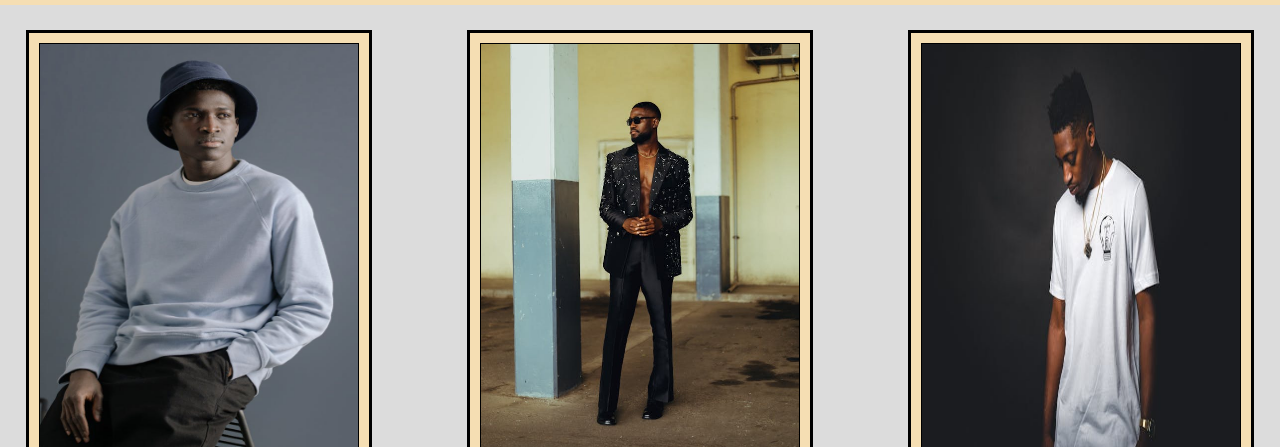
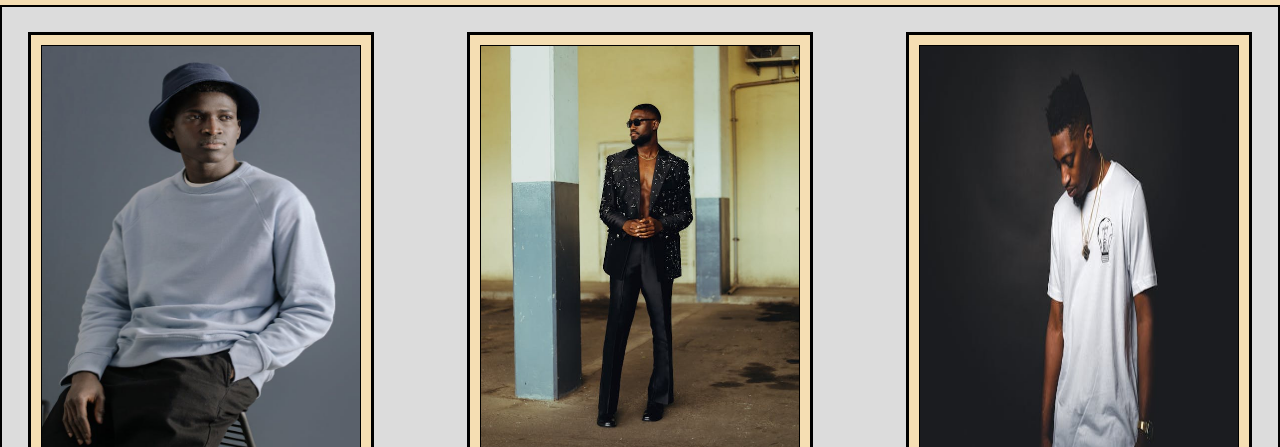
Before and after one commit to TobiLonardi/trabajo-practico-coder, a plain HTML site: page pages/ventana-catalogo.html in a window 1280 px wide. Shown: the part 192-639 px from the top of the page. Drawn offline with nearby package versions, Linux system fonts and the light colour scheme.

Commit message:
implementacion de corecciones

```diff
--- a/pages/ventana-catalogo.html
+++ b/pages/ventana-catalogo.html
@@ -10,15 +10,19 @@
         integrity="sha384-QWTKZyjpPEjISv5WaRU9OFeRpok6YctnYmDr5pNlyT2bRjXh0JMhjY6hW+ALEwIH" crossorigin="anonymous">
 </head>
 
-<body>
+<body class="main-body">
     <header class="main-header">
         <nav class="navbar">
             <div class="container-fluid">
-              <a class="navbar-brand " href="../index.html"><h1>Vella&Tinto</h1></a>
-              <button class="navbar-toggler " type="button" data-bs-toggle="offcanvas" data-bs-target="#offcanvasNavbar" aria-controls="offcanvasNavbar" aria-label="Toggle navigation">
+                <a class="navbar-brand " href="../index.html">
+                    <h1>Vella&Tinto</h1>
+                </a>
+                <button class="navbar-toggler " type="button" data-bs-toggle="offcanvas"
+                    data-bs-target="#offcanvasNavbar" aria-controls="offcanvasNavbar" aria-label="Toggle navigation">
                     <span class="navbar-toggler-icon "></span>
                 </button>
-              <div class="offcanvas offcanvas-end bg-secondary-subtle " tabindex="-1" id="offcanvasNavbar" aria-labelledby="offcanvasNavbarLabel">
+                <div class="offcanvas offcanvas-end bg-secondary-subtle " tabindex="-1" id="offcanvasNavbar"
+                    aria-labelledby="offcanvasNavbarLabel">
 
                     <div class="offcanvas-header">
                         <h5 class="offcanvas-title" id="offcanvasNavbarLabel">Where to?</h5>
@@ -33,13 +37,16 @@
                                 <a class="nav-link" href="./ventana-login.html">Log in</a>
                             </li>
                             <li class="nav-item dropdown">
-                      <a class="nav-link dropdown-toggle" href="#" role="button" data-bs-toggle="dropdown" aria-expanded="false">
+                                <a class="nav-link dropdown-toggle" href="#" role="button" data-bs-toggle="dropdown"
+                                    aria-expanded="false">
                                     Catalogs
                                 </a>
                                 <ul class="dropdown-menu">
                                     <li><a class="dropdown-item" href="./ventana-catalogo.html">Show me all</a></li>
-                        <li><a class="dropdown-item" href="./ventana-catalogo-pantalones.html">Pants</a></li>
-                        <li><a class="dropdown-item" href="./ventana-catalogo-sweaters.html">Sweaters</a></li>
+                                    <li><a class="dropdown-item" href="./ventana-catalogo-pantalones.html">Pants</a>
+                                    </li>
+                                    <li><a class="dropdown-item" href="./ventana-catalogo-sweaters.html">Sweaters</a>
+                                    </li>
                                     <li><a class="dropdown-item" href="./ventana-catalogo-shirt.html">T-shirts</a></li>
                                 </ul>
                             </li>
@@ -57,7 +64,7 @@
     <!-- Catalogo de ropa -->
     <main>
         <header>
-            <nav class="shopping-page">
+            <div class="shopping-page">
                 <h2>Your new style</h2>
                 <section class="container-article">
                     <article class="box animation-item-rotation" id="box1">
@@ -91,12 +98,12 @@
                         </a>
                     </article>
                 </section>
-            </nav>
+            </div>
         </header>
         <br>
         <br>
         <header>
-            <nav class="shopping-page">
+            <div class="shopping-page">
                 <h2>What are you wishing for?</h2>
                 <section class="container-article">
                     <article class="box animation-item-rotation" id="box1">
@@ -129,7 +136,7 @@
                         </a>
                     </article>
                 </section>
-            </nav>
+            </div>
         </header>
     </main>
     <footer>
--- a/sass/_base.scss
+++ b/sass/_base.scss
@@ -7,15 +7,13 @@ $secondary-color: gainsboro;
     box-sizing: border-box;
 }
 
-
-
-body{
-    font-size: large !important;
-    font-style: italic  !important;
-    font-family: "Playwrite DE Grund", cursive !important;
+.main-body{
+    font-size: large ;
+    font-style: italic;
+    font-family: "Playwrite DE Grund", cursive ;
     font-optical-sizing: auto;
-    font-weight:300 !important;
-    background-color: $primary-color !important ;
+    font-weight:300 ;
+    background-color: $primary-color  ;
     position: relative;
     min-height: 100vh;
     padding-bottom: 10em;
@@ -43,7 +41,7 @@ body{
     }
 
     footer{
-        background-color: rgb(248, 219, 166);
+        background-color: $primary-color;
         margin-top: 5%;
         @extend .medium-border;
         position: absolute;
--- a/sass/components/_header.scss
+++ b/sass/components/_header.scss
@@ -13,4 +13,6 @@
 }
 .section-divider{
     background-color: $secondary-color;
+    @extend .medium-border;
+
 }
--- a/sass/pages/_buying_page.scss
+++ b/sass/pages/_buying_page.scss
@@ -6,7 +6,6 @@
     padding-top: 1%;
     padding-bottom: 1%;
     padding-left: 1%;
-
     h3{
         font-size: large;
         font-style: italic;
--- a/sass/pages/_catalog.scss
+++ b/sass/pages/_catalog.scss
@@ -10,6 +10,7 @@
 .container-article{
     @include flex-box-creator(row,space-between,center,$secondary-color);
     padding: 2%;
+    @extend .medium-border;
 
 
 }
```
Also changed, not shown: pages/ventana-catalogo-pantalones.html (+3 -3 lines), pages/ventana-catalogo-shirt.html (+3 -3 lines), pages/ventana-catalogo-sweaters.html (+3 -3 lines), pages/ventana-compra-pantalones.html (+3 -3 lines), pages/ventana-compra-shirt.html (+3 -3 lines), pages/ventana-compra.html (+3 -3 lines), pages/ventana-login-fail.html (+1 -1 lines), pages/ventana-login.html (+1 -1 lines), css/style.css, 1 other file. Lines whose indentation alone changed are shown as unchanged.
